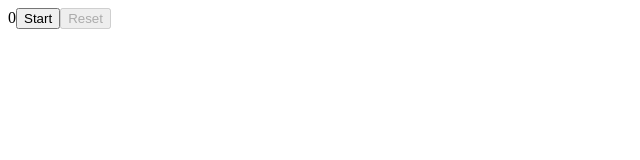
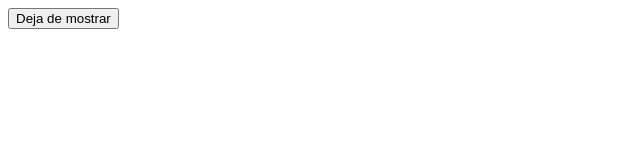
Before and after one commit to agarcluq/react-useeffect-fech, a React (Create React App) app: page / in a window 1280 px wide. Shown: the top 160 px of the page, without its empty margins (0-640 px from the left). Built offline with nearby package versions, Linux system fonts and the light colour scheme.

Commit message:
1 file modified

```diff
--- a/src/App.js
+++ b/src/App.js
@@ -1,51 +1,27 @@
 import React, { useState, useEffect } from 'react';
 
-function App() {
-  const [isOn, setIsOn] = useState(false);
-  const [timer, setTimer] = useState(0);
 
-  useEffect(
-    () => {
-      let interval;
 
-      if (isOn) {
-        interval = setInterval(
-          () => setTimer(timer => timer + 1),
-          1000,
-        );
-      }
 
-      return () => clearInterval(interval);
-    },
-    [isOn],
-  );
-
-  const onReset = () => {
-    setIsOn(false);
-    setTimer(0);
-  };
+export default function App() {
+const [mostrar,setMostrar]=useState(false)
 
   return (
     <div>
-      {timer}
+    <button onClick={()=> setMostrar(false)}>
+    Deja de mostrar
+    </button>
+    <p>{mostrar ? <MouseColor/> : null}</p>
+    </div>
+  )
 
-      {!isOn && (
-        <button type="button" onClick={() => setIsOn(true)}>
-          Start
-        </button>
-      )}
+}
+function MouseColor (){
+  const [color,setColor] = useState("orange")
 
-      {isOn && (
-        <button type="button" onClick={() => setIsOn(false)}>
-          Stop
-        </button>
-      )}
+  useEffect(() => {
 
-      <button type="button" disabled={timer === 0} onClick={onReset}>
-        Reset
-      </button>
-    </div>
-  );
+  })
+  console.log('error')
+  return <div style={{height: "100vh" ,background:color}}/>
 }
-
-export default App;
```
